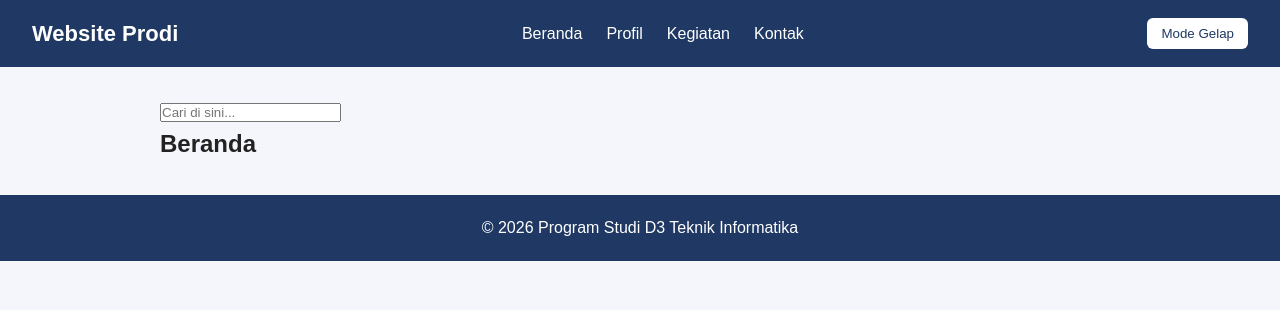
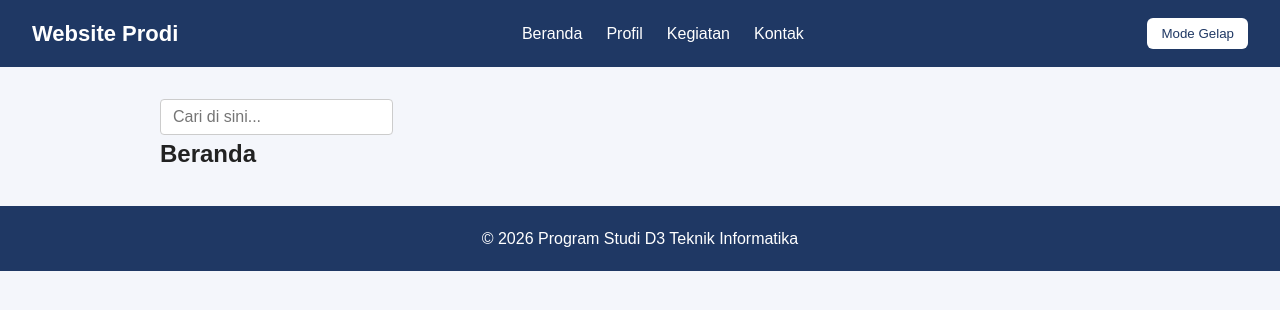
Before and after one commit to badranrr-puh/projek-kelompok5, a plain HTML site: page index.html in a window 1280 px wide. Drawn offline with Linux system fonts and the light colour scheme.

Commit message:
mengubah css

```diff
--- a/css/style.css
+++ b/css/style.css
@@ -57,5 +57,12 @@ body.gelap .card { background-color: #1c2538; border-color: #33415c; }
 .menu { gap: 14px; }
 }
 /* ===== BAGIAN MAHASISWA 2 (Beranda) ===== */
+input {
+    background-color: white;
+    border: 1px solid #ccc;
+    border-radius: 4px;
+    padding: 8px 12px;
+    font-size: 16px;
+}
 /* ===== BAGIAN MAHASISWA 3 (Profil dan Kegiatan) ===== */
 /* ===== BAGIAN MAHASISWA 4 (Kontak) ===== */
```
